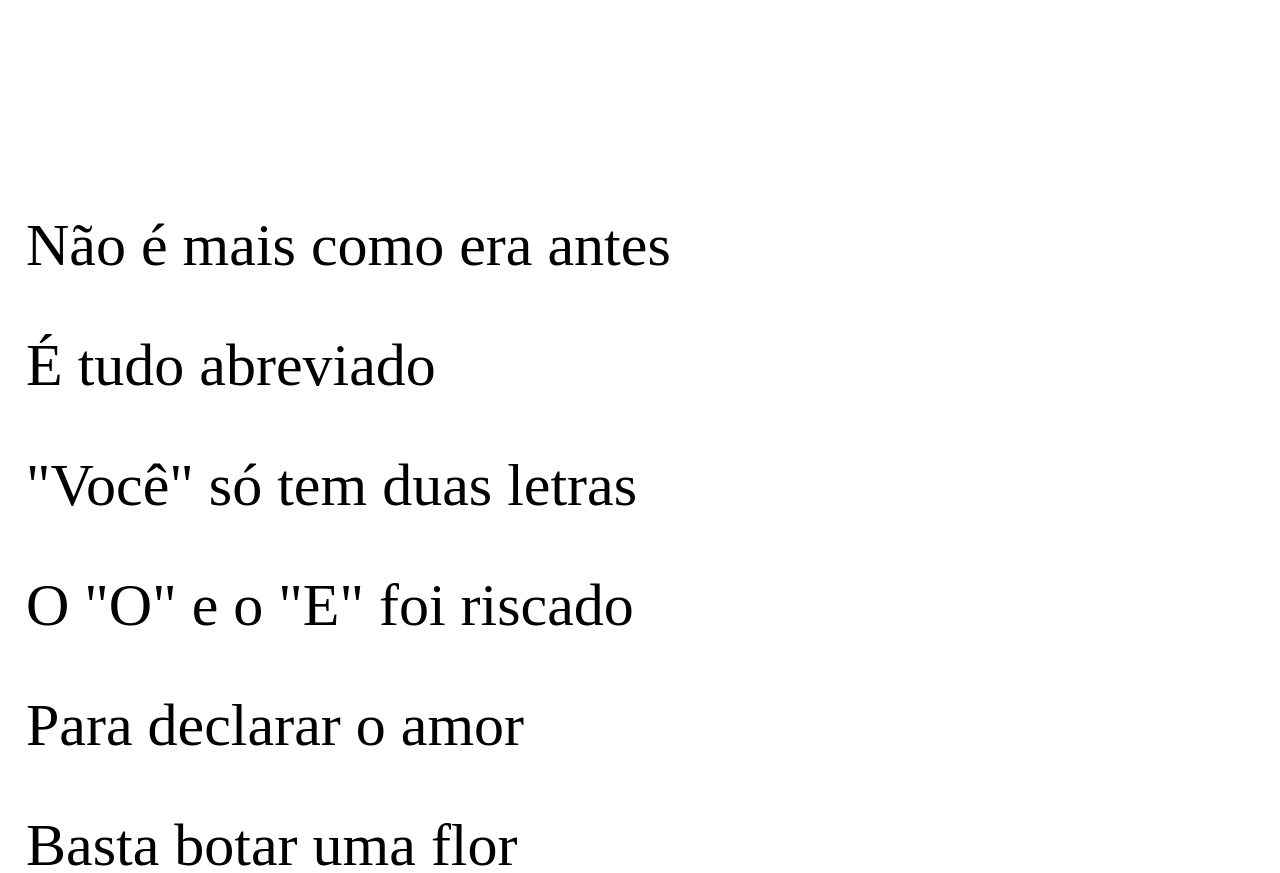
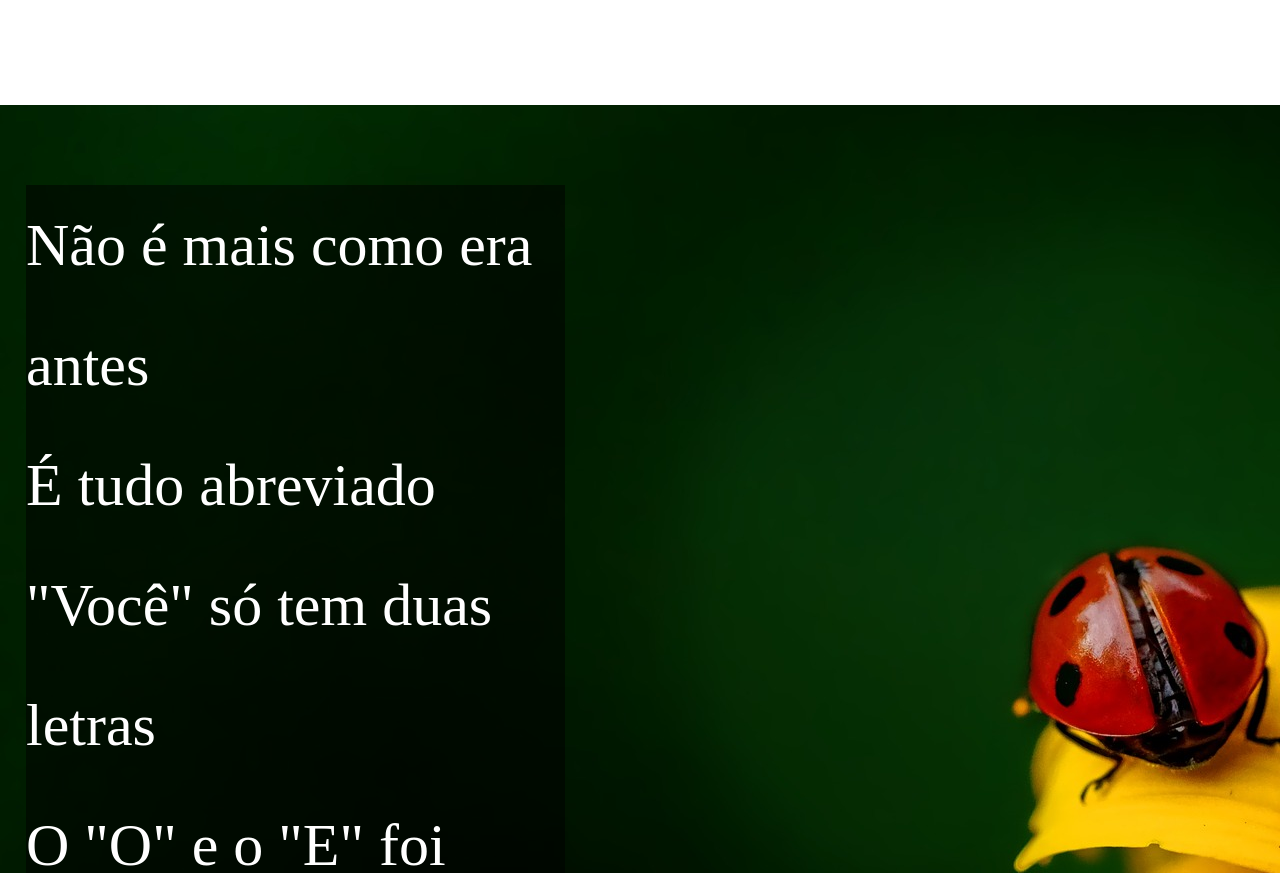
Before and after one commit to jonony/cordel, a plain HTML site: page index.html in a window 1280 px wide. Shown: the part 1221-2094 px from the top of the page. Drawn offline with Linux system fonts and the light colour scheme.

Commit message:
atualizei as sections

```diff
--- a/index.html
+++ b/index.html
@@ -18,7 +18,7 @@
         </nav>
     </header>
 
-    <main>
+
     <section>
         <p>
             Estou ficando cansado <br>
@@ -31,8 +31,8 @@
         </p>
     </section>
 
-        <article id="Imagem-primaria">
-            <p>
+    <section class="imagem-primaria">
+        <p class="paragrafo-img">
             Não é mais como era antes <br>
             É tudo abreviado <br>
             "Você" só tem duas letras <br>
@@ -41,7 +41,7 @@
             Basta botar uma flor <br>
             E um coração desenhado.
         </p>
-        </article>
+    </section>
 
     <section>
         <p>
@@ -67,8 +67,8 @@
         </p>
     </section>
 
-        <article id="imagem-secundaria">
-            <p>
+    <section class="imagem-secundaria">
+        <p class="paragrafo-img2">
             Tenho saudade das cartas <br>
             Escritas com a própria mão <br>
             Mandava no mês de Junho <br>
@@ -77,7 +77,7 @@
             Era texto de verdade <br>
             Nas linhas do coração.
         </p>
-        </article>
+    </section>
 
     <section>
         <p>
@@ -102,7 +102,7 @@
             Deixe que Deus interprete.
         </p>
     </section>
-    </main>
+
 
     <footer>
         <h2>Site criado por <strong>Johny Carvalho</strong> para o <strong><a href="https://www.cursoemvideo.com"
--- a/style.css
+++ b/style.css
@@ -50,10 +50,14 @@ article{
     padding-left: 26px;
 }
 
-#imagem-primaria{
+.imagem-primaria{
+    color: white;
     background-image: url(imagens/background001.jpg);
+    background-color: black;
+
 }
 
-#imagem-secundaria{
-
+.paragrafo-img{
+    background-color: rgba(0, 0, 0, 0.521);
+    width: 43%;
 }
```
Lines whose indentation alone changed are shown as unchanged.
